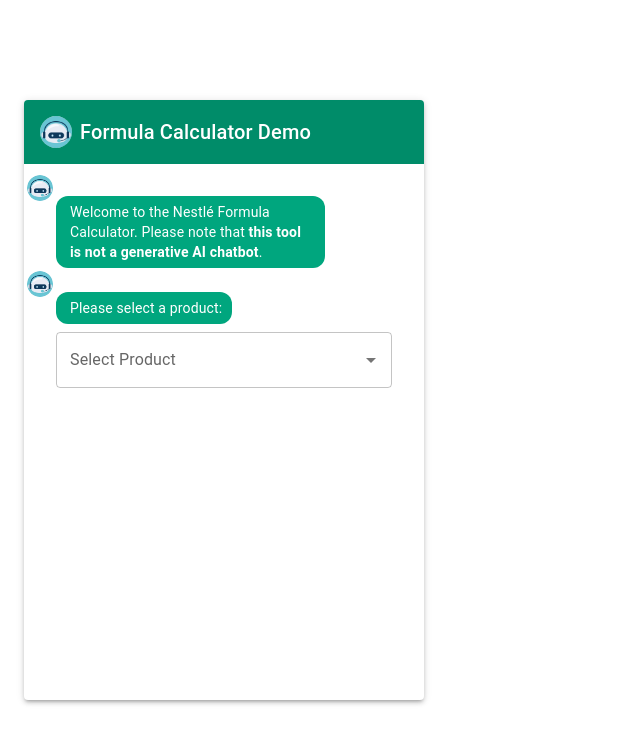
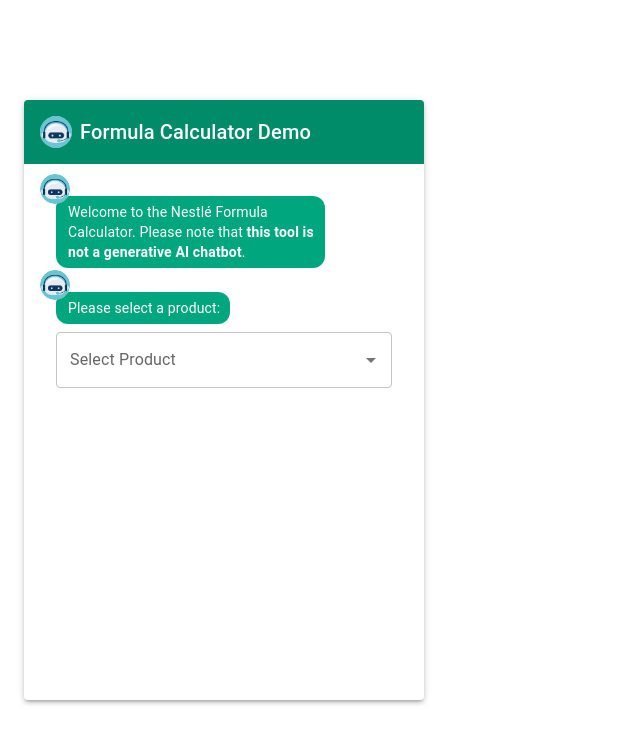
Before and after one commit to hedtsx/amandaprodemo, a React (Vite) app: page / in a window 1280 px wide. Shown: the top 744 px of the page, without its empty margins (0-640 px from the left). Built offline with nearby package versions, Linux system fonts and the light colour scheme.

Commit message:
change chatbot icon position

```diff
--- a/src/components/Chatbot.tsx
+++ b/src/components/Chatbot.tsx
@@ -391,6 +391,7 @@
             width: 32,
             height: 32,
             borderRadius: '50%'  // Make the image circular
+
           }}
         />
         <Typography variant="h6">Formula Calculator Demo</Typography>
@@ -431,9 +432,9 @@
                       height: 32,
                       borderRadius: '50%',
                       position: 'absolute',
-                      left: -16,
-                      top: -16,
-                      border: '2px solid white',
+                      left: -1,
+                      top: -15,
+                      zIndex: 100,
                       padding: '1px'
                     }}
                   />
@@ -450,7 +451,7 @@
                       position: 'relative',
                       borderRadius: 3,
                       ...(message.type === 'bot' && {
-                        pl: 1.75
+                        pl: 1.5
                       })
                     }}
                   >
```
